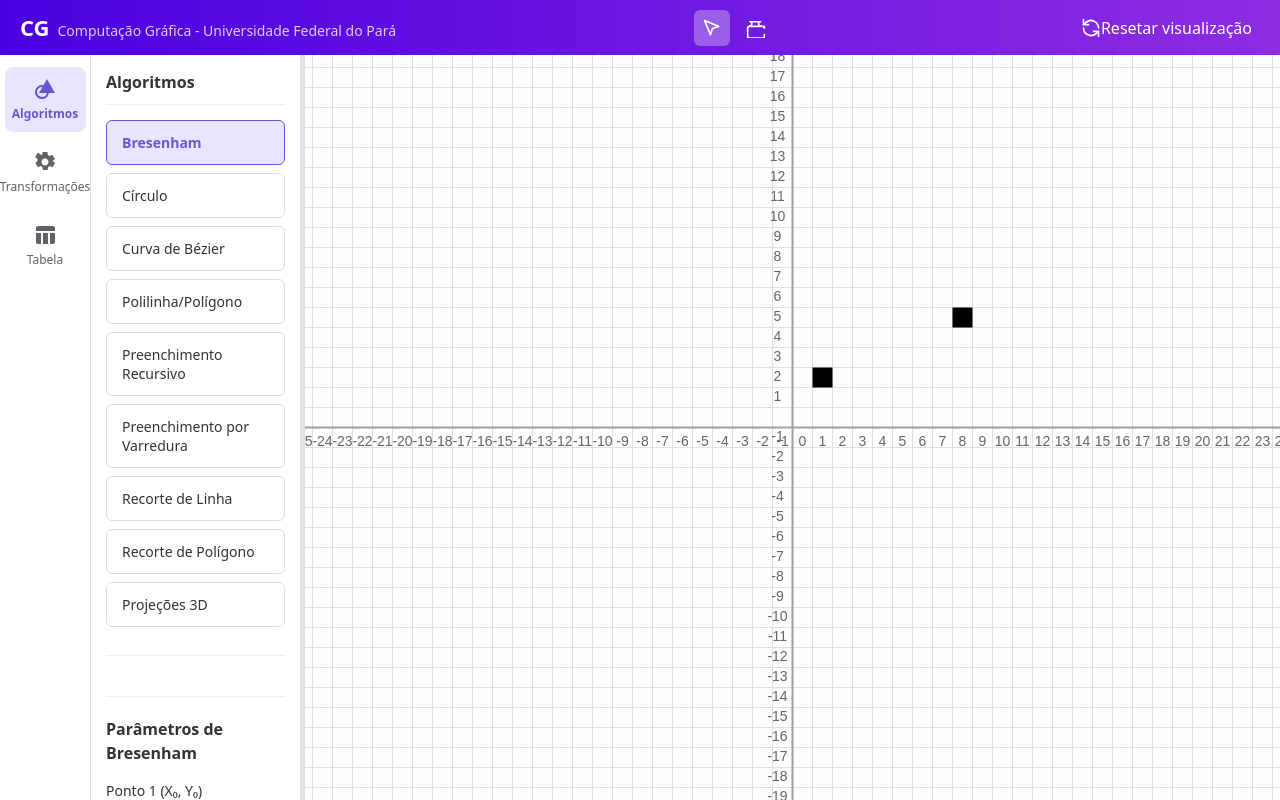
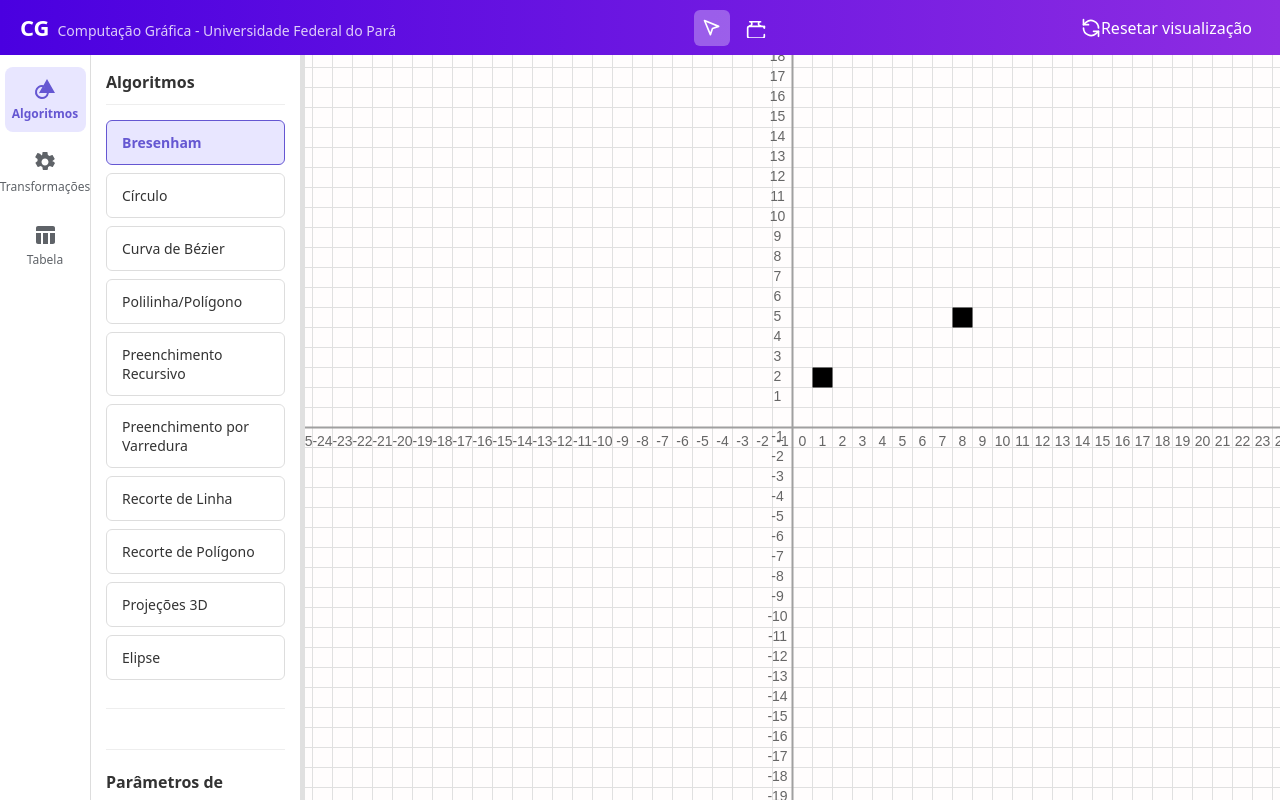
Before and after one commit to syannekaroline/computacao_grafica_pratica, a React (Vite) app in the folder cg-react-project/: page / in a window 1280 px wide. Built offline with nearby package versions, Linux system fonts and the light colour scheme.

Commit message:
feat: adicionando elipse

```diff
--- a/cg-react-project/src/App.jsx
+++ b/cg-react-project/src/App.jsx
@@ -55,7 +55,8 @@ function App() {
       translate: { tx: 5, ty: 5 },
       scale: { sx: 1.2, sy: 1.2, fixedX: 10, fixedY: 10 },
       rotate: { angle: 30, pivotX: 10, pivotY: 10 },
-    }
+    },
+    ellipse: { center: { x: 20, y: 20 }, radiusA: 15, radiusB: 10 }
   });
 
   const handleParameterChange = (algorithm, paramName, value) => {
@@ -117,6 +118,9 @@ function App() {
         break;
       case 'floodFill':
         newObject = { ...commonProps, type: 'floodFill', params: { ...parameters.floodFill }, color: '#3498db' };
+        break;
+      case 'ellipse':
+        newObject = { ...commonProps, type: 'ellipse', params: { ...parameters.ellipse }, color: '#f39c12' };
         break;
       default:
         return;
--- /dev/null
+++ b/cg-react-project/src/algorithms/ellipse.js
@@ -0,0 +1,71 @@
+// src/algorithms/ellipse.js
+
+/**
+ * Calcula os pontos de uma elipse usando o Midpoint Ellipse Algorithm.
+ * @param {object} center - O centro da elipse { x, y }.
+ * @param {number} a - O raio no eixo X (raio maior).
+ * @param {number} b - O raio no eixo Y (raio menor).
+ * @returns {Array<object>} Uma lista de pontos { x, y } que formam a elipse.
+ */
+export function calculateEllipsePoints(center, a, b) {
+  const points = [];
+  const { x: xc, y: yc } = center;
+
+  let x = 0;
+  let y = b;
+
+  const a2 = a * a;
+  const b2 = b * b;
+
+  // Parâmetros de decisão para a Região 1
+  let d1 = b2 - (a2 * b) + (0.25 * a2);
+  let dx = 2 * b2 * x;
+  let dy = 2 * a2 * y;
+
+  // Região 1: onde a inclinação da tangente é < 1
+  while (dx < dy) {
+    plotEllipsePoints(xc, yc, x, y, points);
+
+    if (d1 < 0) {
+      x++;
+      dx = dx + (2 * b2);
+      d1 = d1 + dx + b2;
+    } else {
+      x++;
+      y--;
+      dx = dx + (2 * b2);
+      dy = dy - (2 * a2);
+      d1 = d1 + dx - dy + b2;
+    }
+  }
+
+  // Parâmetros de decisão para a Região 2
+  let d2 = (b2 * ((x + 0.5) * (x + 0.5))) + (a2 * ((y - 1) * (y - 1))) - (a2 * b2);
+
+  // Região 2: onde a inclinação da tangente é >= 1
+  while (y >= 0) {
+    plotEllipsePoints(xc, yc, x, y, points);
+
+    if (d2 > 0) {
+      y--;
+      dy = dy - (2 * a2);
+      d2 = d2 + a2 - dy;
+    } else {
+      y--;
+      x++;
+      dx = dx + (2 * b2);
+      dy = dy - (2 * a2);
+      d2 = d2 + dx - dy + a2;
+    }
+  }
+
+  return points;
+}
+
+// Função auxiliar para plotar os pontos nos 4 quadrantes simétricos
+function plotEllipsePoints(xc, yc, x, y, points) {
+  points.push({ x: xc + x, y: yc + y });
+  points.push({ x: xc - x, y: yc + y });
+  points.push({ x: xc + x, y: yc - y });
+  points.push({ x: xc - x, y: yc - y });
+}
--- a/cg-react-project/src/components/AlgorithmView/AlgorithmView.jsx
+++ b/cg-react-project/src/components/AlgorithmView/AlgorithmView.jsx
@@ -10,7 +10,8 @@ const algorithms = [
   { id: 'scanlineFill', name: 'Preenchimento por Varredura' },
   { id: 'cohenSutherland', name: 'Recorte de Linha' },
   { id: 'sutherlandHodgman', name: 'Recorte de Polígono' },
-  { id: 'projections', name: 'Projeções 3D' }
+  { id: 'projections', name: 'Projeções 3D' },
+  { id: 'ellipse', name: 'Elipse' }
 ];
 
 function AlgorithmView({ selectedAlgorithm, onSelectAlgorithm }) {
--- a/cg-react-project/src/components/Canvas/Canvas.jsx
+++ b/cg-react-project/src/components/Canvas/Canvas.jsx
@@ -5,6 +5,7 @@ import { calculateCirclePoints } from '../../algorithms/circle';
 import { calculateBezierCurve } from '../../algorithms/bezier';
 import { calculateScanlineFill } from '../../algorithms/scanlineFill';
 import { calculateFloodFill } from '../../algorithms/floodFill';
+import { calculateEllipsePoints } from '../../algorithms/ellipse';
 
 const hexToRgba = (hex) => {
   const result = /^#?([a-f\d]{2})([a-f\d]{2})([a-f\d]{2})$/i.exec(hex);
@@ -85,6 +86,8 @@ function Canvas({
           }
       } else if (obj.type === 'scanlineFill') {
           allPoints = calculateScanlineFill(obj.params.points);
+      } else if (obj.type === 'ellipse') {
+          allPoints = calculateEllipsePoints(obj.params.center, obj.params.radiusA, obj.params.radiusB);
       }
       return { ...obj, pixels: allPoints };
     });
@@ -223,6 +226,11 @@ function Canvas({
           context.fillRect(p1.x, p1.y, 1, 1);
           context.fillRect(p2.x, p2.y, 1, 1);
         }
+        if (selectedAlgorithm === 'ellipse' && parameters.ellipse) {
+          const { center } = parameters.ellipse;
+          context.fillStyle = '#000000';
+          context.fillRect(center.x, center.y, 1, 1);
+        }
     }
 
     displayObjects.forEach(obj => {
--- /dev/null
+++ b/cg-react-project/src/components/ParameterPanels/Ellipse/EllipsePanel.jsx
@@ -0,0 +1,41 @@
+import React from 'react';
+import '../ParameterPanels.css';
+
+const EllipsePanel = ({ parameters, onParameterChange, onDrawAlgorithm }) => {
+  const handlePointChange = (axis, value) => {
+    const parsedValue = parseInt(value, 10) || 0;
+    onParameterChange('center', { ...parameters.center, [axis]: parsedValue });
+  };
+
+  const handleRadiusChange = (axis, value) => {
+    onParameterChange(axis, parseInt(value, 10) || 0);
+  };
+
+  return (
+    <div className="parameter-panel">
+      <h4>Parâmetros da Elipse</h4>
+
+      <div className="param-group">
+        <label>Centro (xc, yc):</label>
+        <div className="point-inputs">
+          <input type="number" value={parameters.center.x} onChange={(e) => handlePointChange('x', e.target.value)} />
+          <input type="number" value={parameters.center.y} onChange={(e) => handlePointChange('y', e.target.value)} />
+        </div>
+      </div>
+
+      <div className="param-group">
+        <label>Raio X (a):</label>
+        <input type="number" value={parameters.radiusA} onChange={(e) => handleRadiusChange('radiusA', e.target.value)} />
+      </div>
+
+      <div className="param-group">
+        <label>Raio Y (b):</label>
+        <input type="number" value={parameters.radiusB} onChange={(e) => handleRadiusChange('radiusB', e.target.value)} />
+      </div>
+
+      <button className="run-button" onClick={onDrawAlgorithm}>Desenhar Elipse</button>
+    </div>
+  );
+};
+
+export default EllipsePanel;
--- a/cg-react-project/src/components/Sidebar/SidebarPanel.jsx
+++ b/cg-react-project/src/components/Sidebar/SidebarPanel.jsx
@@ -12,6 +12,7 @@ import CohenSutherlandPanel from '../ParameterPanels/CohenSutherland/CohenSuther
 import SutherlandHodgmanPanel from '../ParameterPanels/SutherlandHodgman/SutherlandHodgmanPanel';
 import ProjectionsPanel from '../ParameterPanels/Projections/ProjectionsPanel';
 import TableView3D from '../TableView/TableView3D';
+import EllipsePanel from '../ParameterPanels/Ellipse/EllipsePanel';
 
 function PolylinePanel({ onDrawAlgorithm, onMenuChange }) {
     return (
@@ -136,6 +137,13 @@ function SidebarPanel(props) {
                 />
               </>
             )}
+            {selectedAlgorithm === 'ellipse' && (
+              <EllipsePanel
+                parameters={parameters.ellipse}
+                onParameterChange={(param, value) => onParameterChange('ellipse', param, value)}
+                onDrawAlgorithm={onDrawAlgorithm}
+              />
+            )}
           </div>
         </>
       )}
```
